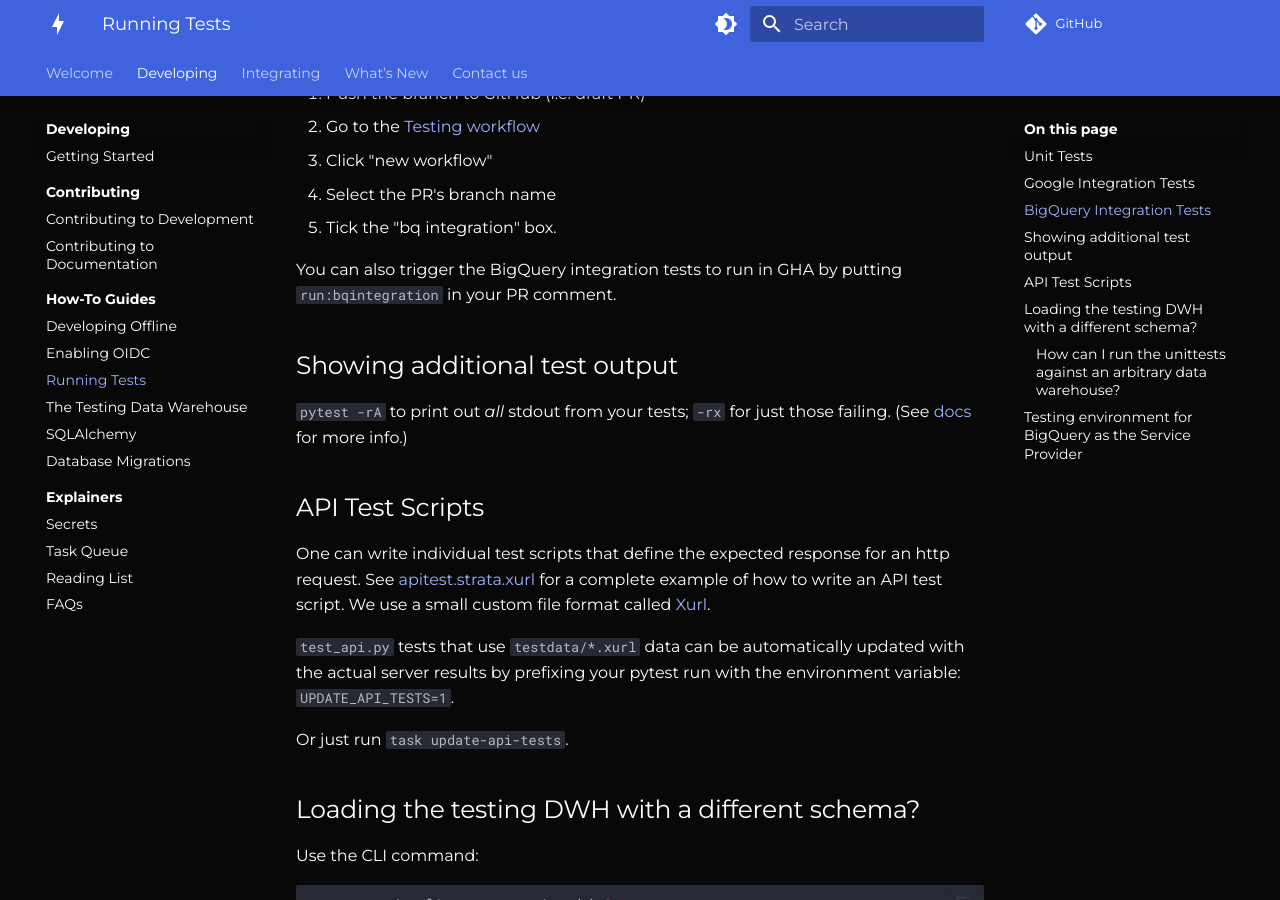
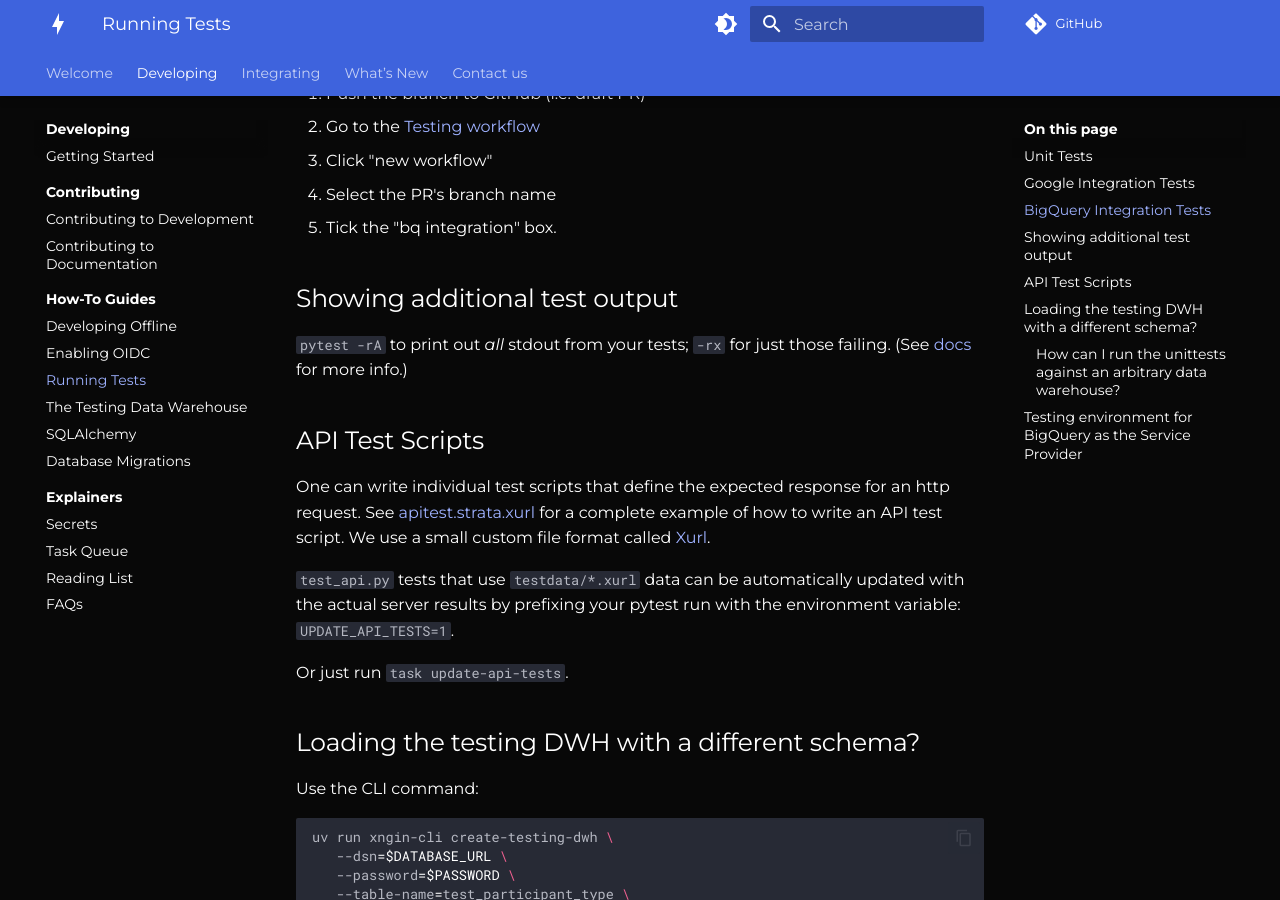
Before and after one commit to agency-fund/evidential-docs, an MkDocs documentation site: the page built from docs/development/testing.md, in a window 1280 px wide and 900 px high, scrolled down 1365 px. Built offline with MkDocs 1.6.1 and Material for MkDocs 9.7.7, drawn with Linux system fonts in a browser that asks for light colours; comment, search, counter and statistics services are not loaded.

Commit message:
Remove reference to `run:bqintegration`.

```diff
--- a/docs/development/testing.md
+++ b/docs/development/testing.md
@@ -60,8 +60,6 @@ Method 2: Trigger via GitHub UI
 1. Click "new workflow"
 1. Select the PR's branch name
 1. Tick the "bq integration" box.
-
-You can also trigger the BigQuery integration tests to run in GHA by putting `run:bqintegration` in your PR comment.
 
 ## Showing additional test output<a name="showing-additional-test-output"></a>
 
```
